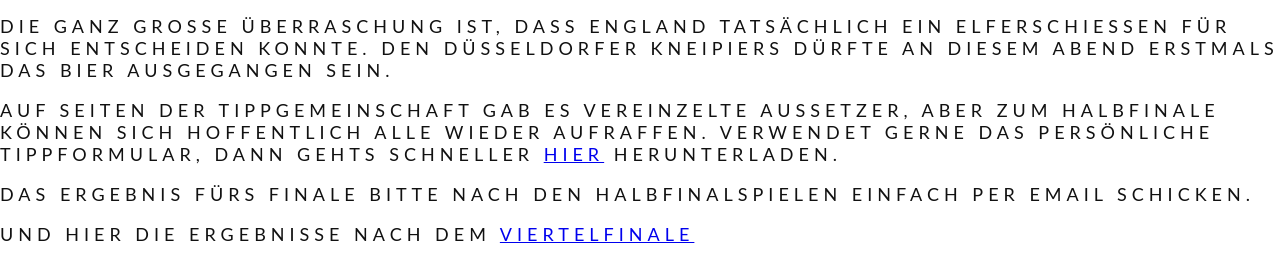
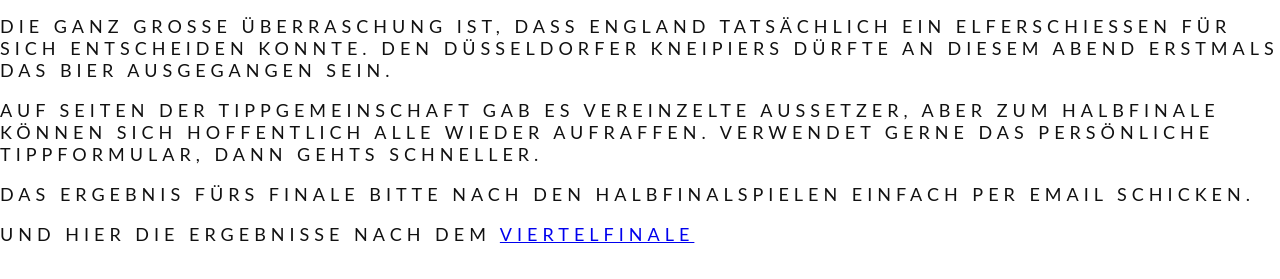
Before and after one commit to rundundeckig/rundundeckig.github.io, a plain HTML site: page index.html in a window 1280 px wide. Shown: the part 443-722 px from the top of the page. Drawn offline with Linux system fonts and the light colour scheme.

Commit message:
Update index.html

```diff
--- a/index.html
+++ b/index.html
@@ -43,7 +43,7 @@
 <h1>EM 2024 Tippspiel am IBO</h1>
 <h3> Da hatte man noch darauf gesetzt, dass einige vermeintliche Außenseiter das Achtelfinale überstehen oder sogar mehr. Nun sind es wieder die üblichen Namen.</h3>
 <h3> Die ganz große Überraschung ist, dass England tatsächlich ein Elferschießen für sich entscheiden konnte. Den Düsseldorfer Kneipiers dürfte an diesem Abend erstmals das Bier ausgegangen sein.</h3>
-<h3> Auf Seiten der Tippgemeinschaft gab es vereinzelte Aussetzer, aber zum Halbfinale können sich hoffentlich alle wieder aufraffen. Verwendet gerne das persönliche Tippformular, dann gehts schneller <a href="em24_tippformular_Achtel.xls">hier</a> herunterladen.</h3>
+<h3> Auf Seiten der Tippgemeinschaft gab es vereinzelte Aussetzer, aber zum Halbfinale können sich hoffentlich alle wieder aufraffen. Verwendet gerne das persönliche Tippformular, dann gehts schneller.</h3>
 <h3> Das Ergebnis fürs Finale bitte nach den Halbfinalspielen einfach per email schicken.</h3>
 <h3> Und hier die Ergebnisse nach dem <a href="em24_tipprang_ges.htm">Viertelfinale</a></h3>
 </body>
```
